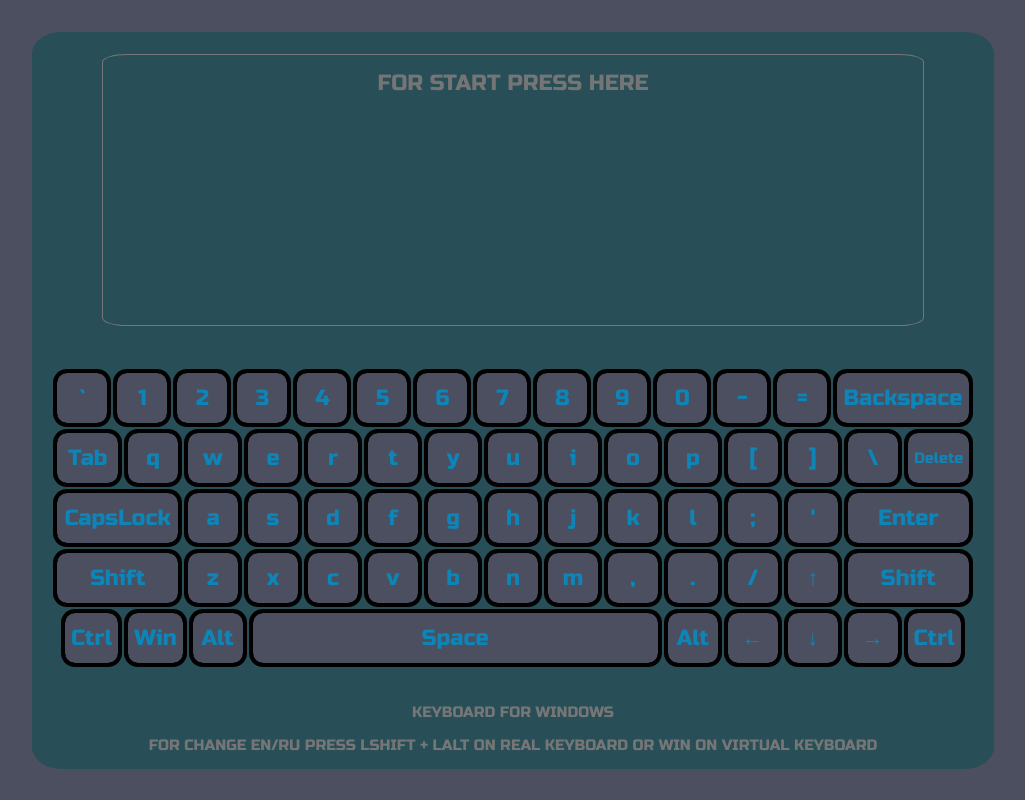
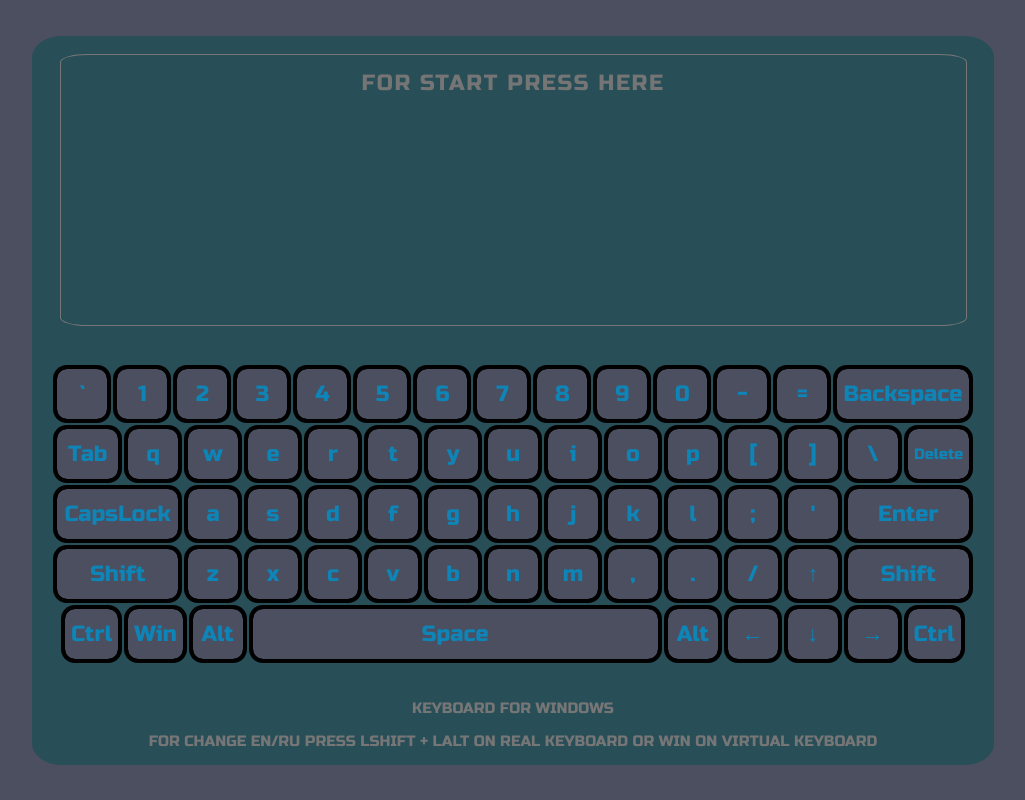
Before and after one commit to UserJah/virtual-keyboard, a website with bundled scripts: page index.html in a window 1280 px wide. Shown: the whole page, without its empty margins (127-1152 px from the left). Built offline with nearby package versions, Linux system fonts and the light colour scheme.

Commit message:
feat: add favicon

```diff
--- a/app.js
+++ b/app.js
@@ -7,6 +7,11 @@ csslink.rel = 'stylesheet';
 csslink.type = 'text/css';
 csslink.href = './app.css';
 head.appendChild(csslink);
+
+const faviconlink = document.createElement('link');
+faviconlink.rel = 'icon';
+faviconlink.href = './assets/rsicon.ico';
+head.appendChild(faviconlink);
 
 const keyboard = new Keyboard();
 keyboard.createKeys(keyCodes);
--- a/app.scss
+++ b/app.scss
@@ -37,22 +37,22 @@ p {
 }
 
 textarea {
-    margin: 22px auto;
+    margin: 18px auto;
     background: transparent;
     color: #F5DF4D;
     min-height: 240px;
-    min-width: 790px;
-    font-size: 16px;
+    min-width: 875px;
+    font-size: 20px;
     padding: 15px;
     word-wrap: break-spaces;
     white-space: pre;
     font-family: Russo One;
-    font-size: 30px;
     align-items: center;
     justify-content: center;
     resize: none;
     overflow-x: hidden;
     border-radius: 3%;
+    letter-spacing: 0.08em;
     &::placeholder {
         text-align: center;
         font-size: 22px;
--- a/package.json
+++ b/package.json
@@ -1,7 +1,7 @@
 {
   "name": "virtual-keyboard",
   "devDependencies": {
-    "eslint": "^8.14.0"
+    "eslint": "^8.15.0"
   },
   "dependencies": {
     "eslint-config-airbnb-base": "^15.0.0"
```
Also changed, not shown: app.css, assets/rsicon.ico (added), modules/textarea.js (deleted), 3 other files.
